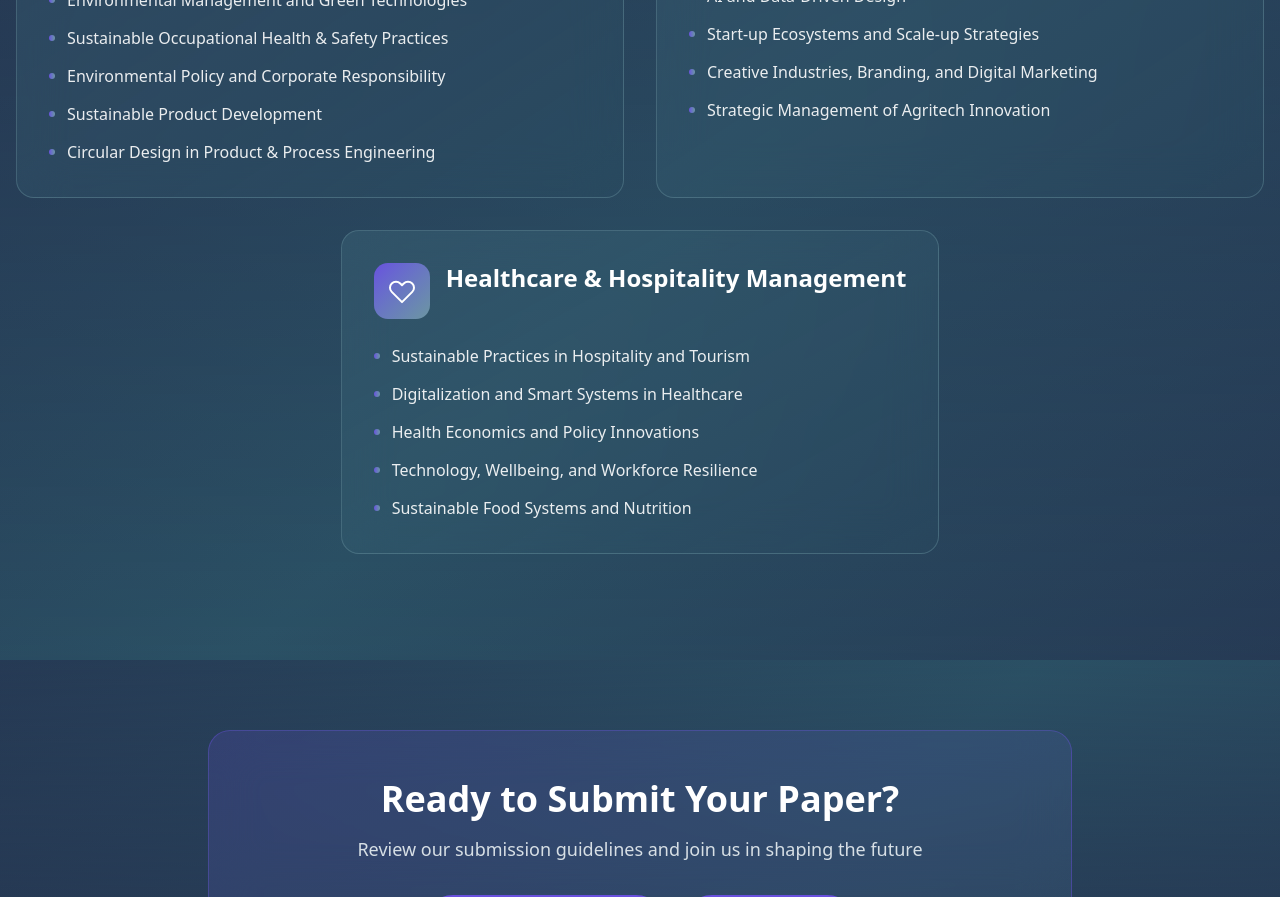
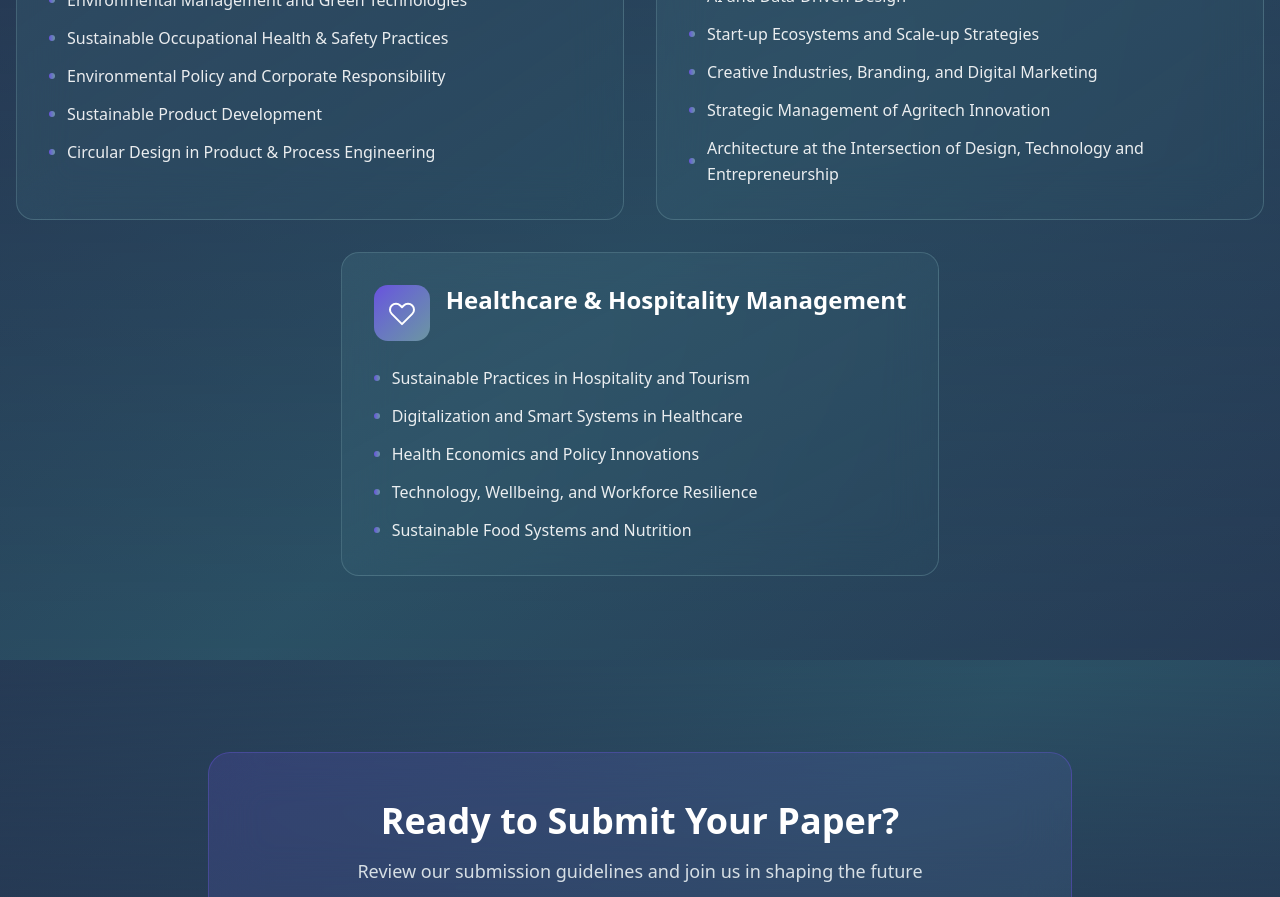
Before and after one commit to LukaVidakovic/future-bme-2026, a Next.js app: page /future-bme-2026/topics in a window 1280 px wide. Shown: the part 1740-2637 px from the top of the page. Built offline with nearby package versions, Linux system fonts and the light colour scheme.

Commit message:
Add new subtopic: Architecture at the Intersection of Design, Technology and Entrepreneurship
- Added to Design, Innovation & Entrepreneurship section
- New subtopic covers architecture in context of design, tech, and business

```diff
--- a/app/topics/page.tsx
+++ b/app/topics/page.tsx
@@ -104,6 +104,7 @@ const topics = [
       'Start-up Ecosystems and Scale-up Strategies',
       'Creative Industries, Branding, and Digital Marketing',
       'Strategic Management of Agritech Innovation',
+      'Architecture at the Intersection of Design, Technology and Entrepreneurship',
     ],
   },
   {
```
